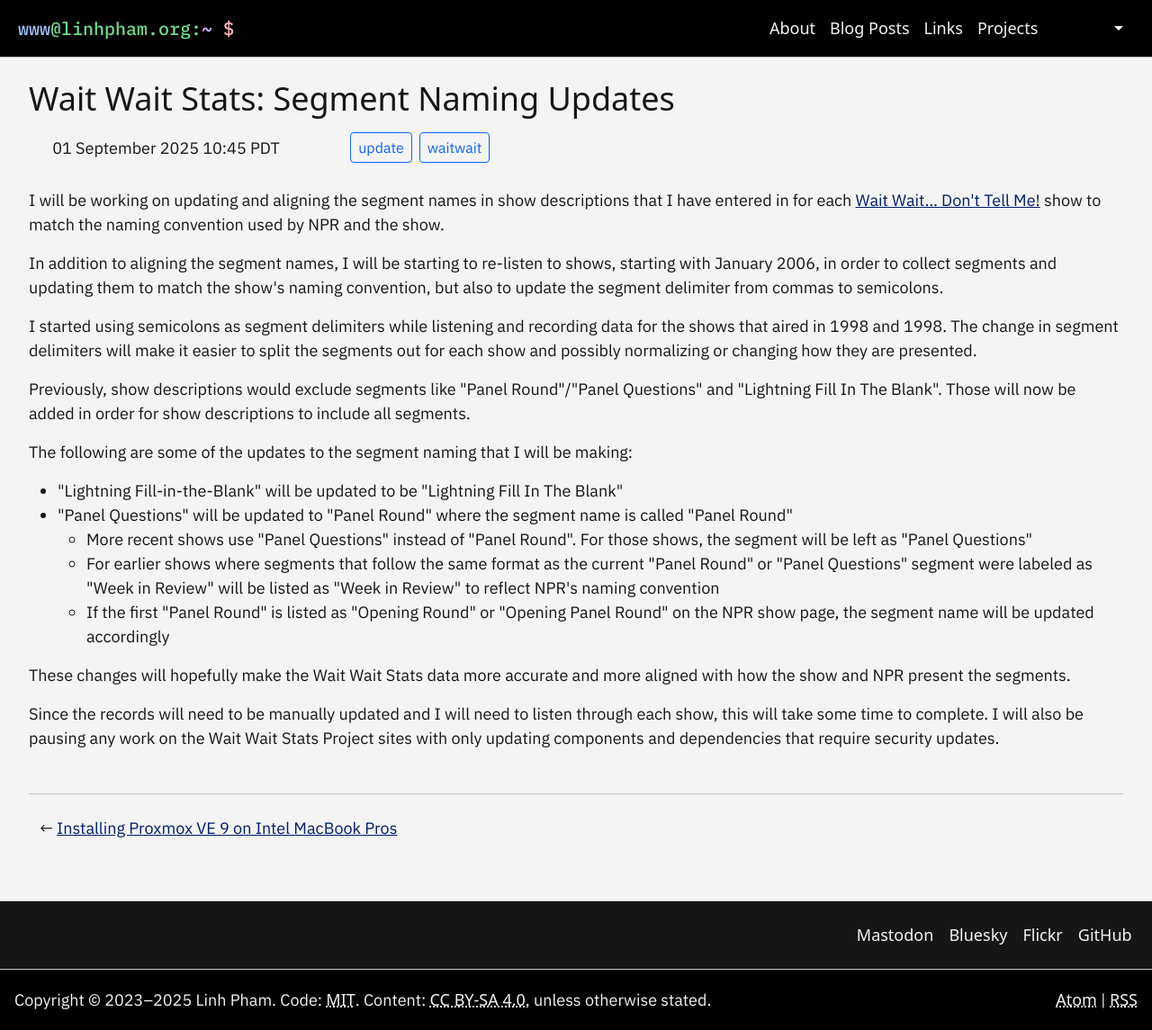
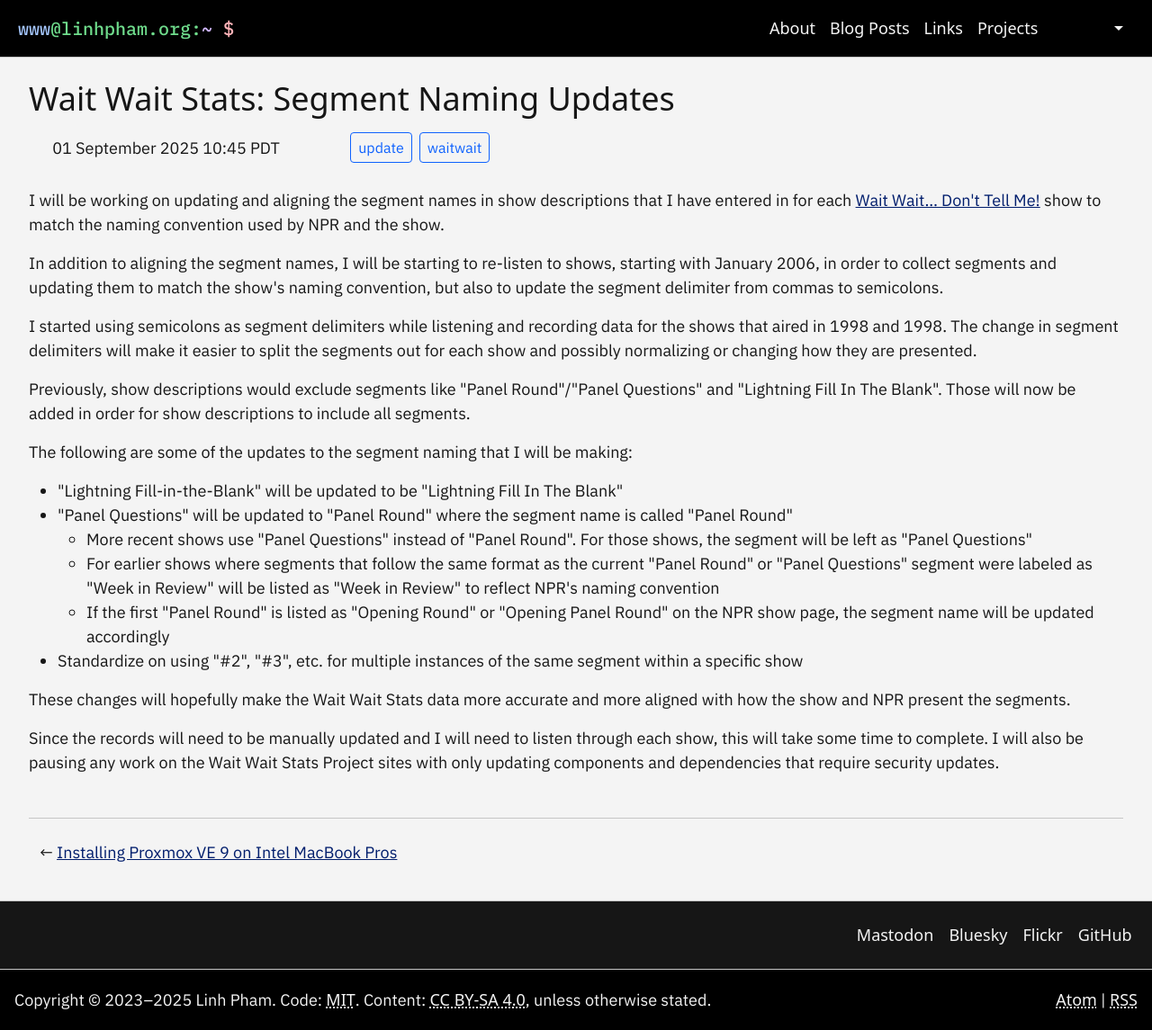
Before and after one commit to questionlp/linhpham.org_jekyll, a Jekyll site: the page built from _posts/2025-09-01-wait-wait-stats-segment-naming-updates.md, in a window 1280 px wide and 1145 px high. Shown: the whole window at 90% size. Built offline with Jekyll 4.4.1, drawn with Linux system fonts in a browser that asks for light colours; some web fonts are replaced.

Commit message:
Update latest post

```diff
--- a/_posts/2025-09-01-wait-wait-stats-segment-naming-updates.md
+++ b/_posts/2025-09-01-wait-wait-stats-segment-naming-updates.md
@@ -20,6 +20,7 @@
   * More recent shows use "Panel Questions" instead of "Panel Round". For those shows, the segment will be left as "Panel Questions"
   * For earlier shows where segments that follow the same format as the current "Panel Round" or "Panel Questions" segment were labeled as "Week in Review" will be listed as "Week in Review" to reflect NPR's naming convention
   * If the first "Panel Round" is listed as "Opening Round" or "Opening Panel Round" on the NPR show page, the segment name will be updated accordingly
+* Standardize on using "#2", "#3", etc. for multiple instances of the same segment within a specific show
 
 These changes will hopefully make the Wait Wait Stats data more accurate and more aligned with how the show and NPR present the segments.
 
```
